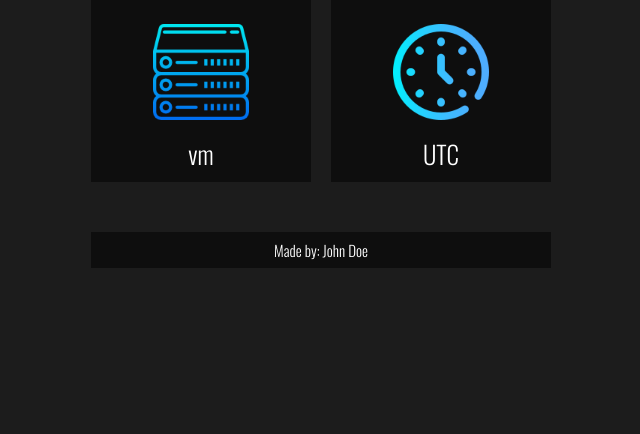
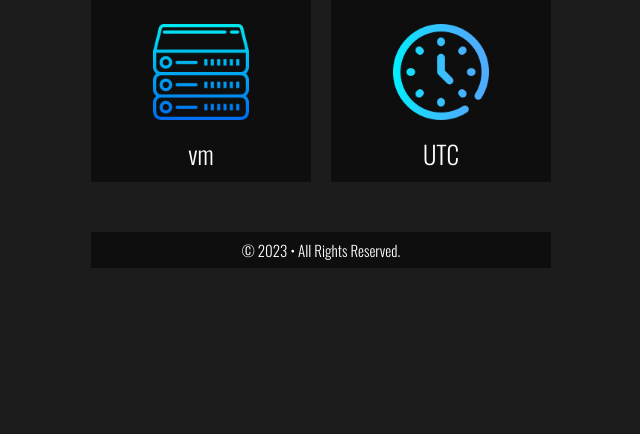
Before and after one commit to skylarng89/server_stats_template, a PHP site: page / in a window 1280 px wide. Shown: the part 302-736 px from the top of the page, without its empty margins (319-959 px from the left). Run offline with PHP 8.4, Linux system fonts and the light colour scheme.

Commit message:
Change: Changed footer copyright - Now fetches current year via PHP

```diff
--- a/index.php
+++ b/index.php
@@ -34,7 +34,7 @@
                 </h2>
             </div>
         </div>
-        <p id="copyright">Made by: John Doe</p>
+        <p id="copyright">&copy; <?php echo date("Y"); ?> &bull; All Rights Reserved.</p>
     </div>
 
 </body>
```
